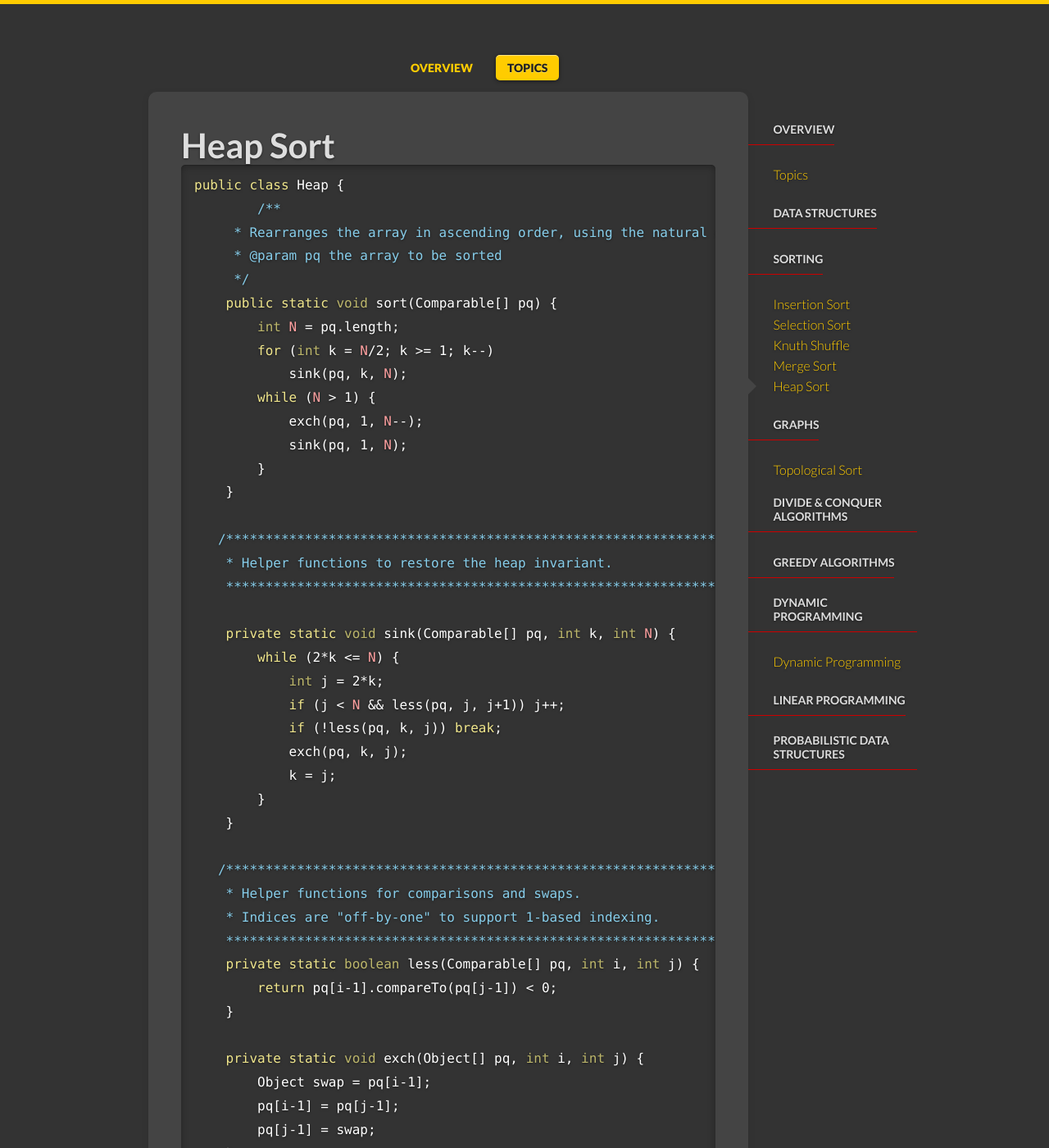
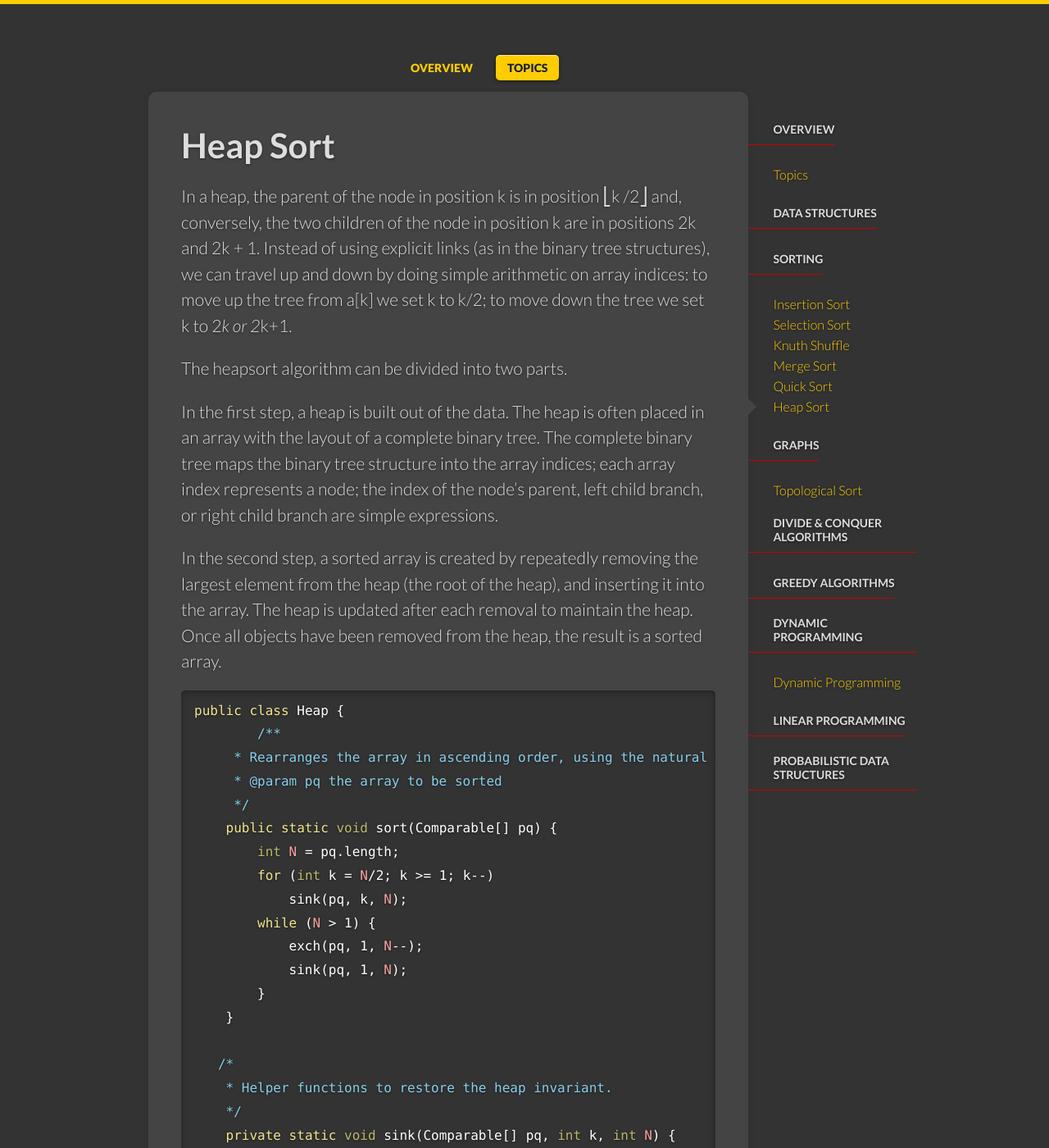
Before and after one commit to hafizur-rahman/algo-memo, a Jekyll site: the page built from notes/docs/heapsort.md, in a window 1280 px wide and 1400 px high. Shown: the whole window at 82% size. Built offline with Jekyll 4.4.1, drawn with Linux system fonts in a browser that asks for light colours; some web fonts are replaced; Markdown is read by kramdown in place of the engine named in the settings; some of the changed text lies outside the part shown.

Commit message:
Added quicksort page

```diff
--- a/notes/docs/heapsort.md
+++ b/notes/docs/heapsort.md
@@ -3,6 +3,17 @@
 title: Heap Sort
 permalink: /docs/heapsort/
 ---
+In a heap, the parent of the node in position k is in position ⎣k /2⎦ and, conversely,
+the two children of the node in position k are in positions 2k and 2k + 1. Instead of using
+explicit links (as in the binary tree structures), we can travel up and down by doing
+simple arithmetic on array indices: to move up the tree from a[k] we set k
+to k/2; to move down the tree we set k to 2*k or 2*k+1.
+
+The heapsort algorithm can be divided into two parts.
+
+In the first step, a heap is built out of the data. The heap is often placed in an array with the layout of a complete binary tree. The complete binary tree maps the binary tree structure into the array indices; each array index represents a node; the index of the node's parent, left child branch, or right child branch are simple expressions.
+
+In the second step, a sorted array is created by repeatedly removing the largest element from the heap (the root of the heap), and inserting it into the array. The heap is updated after each removal to maintain the heap. Once all objects have been removed from the heap, the result is a sorted array.
 
 {% highlight java %}
 public class Heap {
@@ -20,10 +31,9 @@
         }
     }
 
-   /***********************************************************************
+   /*
     * Helper functions to restore the heap invariant.
-    **********************************************************************/
-
+    */
     private static void sink(Comparable[] pq, int k, int N) {
         while (2*k <= N) {
             int j = 2*k;
@@ -34,10 +44,10 @@
         }
     }
 
-   /***********************************************************************
+   /*
     * Helper functions for comparisons and swaps.
     * Indices are "off-by-one" to support 1-based indexing.
-    **********************************************************************/
+    */
     private static boolean less(Comparable[] pq, int i, int j) {
         return pq[i-1].compareTo(pq[j-1]) < 0;
     }
@@ -54,15 +64,3 @@
     }
 }
 {% endhighlight %}
-
-The heapsort algorithm can be divided into two parts.
-
-In the first step, a heap is built out of the data. The heap is often placed in an array with the layout of a complete binary tree. The complete binary tree maps the binary tree structure into the array indices; each array index represents a node; the index of the node's parent, left child branch, or right child branch are simple expressions. For a zero-based array, the root node is stored at index 0; if i is the index of the current node, then
-
-{% highlight java %}
-  iParent     = floor((i-1) / 2)
-  iLeftChild  = 2*i + 1
-  iRightChild = 2*i + 2
-{% endhighlight %}
-
-In the second step, a sorted array is created by repeatedly removing the largest element from the heap (the root of the heap), and inserting it into the array. The heap is updated after each removal to maintain the heap. Once all objects have been removed from the heap, the result is a sorted array.
--- /dev/null
+++ b/notes/docs/quicksort.md
@@ -0,0 +1,72 @@
+---
+layout: docs
+title: Quick Sort
+prev_section: insertionsort
+next_section: shufflesort
+permalink: /docs/quicksort/
+---
+
+{% highlight java %}
+public class Quick {
+	public static void sort(Comparable[] a)	{
+		StdRandom.shuffle(a); // Eliminate dependence on input.
+		sort(a, 0, a.length - 1);
+	}
+
+	private static void sort(Comparable[] a, int lo, int hi) {
+		if (hi <= lo) return;
+		int j = partition(a, lo, hi); // Partition (see page 291).
+		sort(a, lo, j-1); // Sort left part a[lo .. j-1].
+		sort(a, j+1, hi); // Sort right part a[j+1 .. hi].
+	}
+	private static boolean less(Comparable[] pq, int i, int j) {
+        return pq[i].compareTo(pq[j]) < 0;
+    }
+
+    private static void exch(Object[] pq, int i, int j) {
+        Object swap = pq[i];
+        pq[i] = pq[j];
+        pq[j] = swap;
+    }
+
+    // is v < w ?
+    private static boolean less(Comparable v, Comparable w) {
+        return (v.compareTo(w) < 0);
+    }
+}
+{% endhighlight %}
+
+The crux of the method is the partitioning process, which rearranges the array to
+make the following three conditions hold:
+
+- The entry a[j] is in its final place in the array, for some j.
+- No entry in a[lo] through a[j-1] is greater than a[j].
+- No entry in a[j+1] through a[hi] is less than a[j].
+
+We achieve a complete sort by partitioning, then recursively applying the method.
+
+{% highlight java %}
+	private static int partition(Comparable[] a, int lo, int hi) {
+		// Partition into a[lo..i-1], a[i], a[i+1..hi].
+		int i = lo, j = hi+1; // left and right scan indices
+		Comparable v = a[lo]; // partitioning item
+
+		while (true) {
+			// Scan right, scan left, check for scan complete, and exchange.
+			while (less(a[++i], v)) if (i == hi) break;
+			while (less(v, a[--j])) if (j == lo) break;
+			if (i >= j) break;
+			exch(a, i, j);
+		}
+
+		exch(a, lo, j); // Put v = a[j] into position
+
+		return j; // with a[lo..j-1] <= a[j] <= a[j+1..hi].
+	}
+{% endhighlight %}
+
+This code partitions on the item v in a[lo]. The main loop exits when the scan indices i and j cross.
+Within the loop, we increment i while a[i] is less than v and decrement j while a[j] is greater than
+v, then do an exchange to maintain the invariant property that no entries to the left of i are greater
+than v and no entries to the right of j are smaller than v. Once the indices meet, we complete the
+partitioning by exchanging a[lo] with a[j] (thus leaving the partitioning value in a[j]).
```
